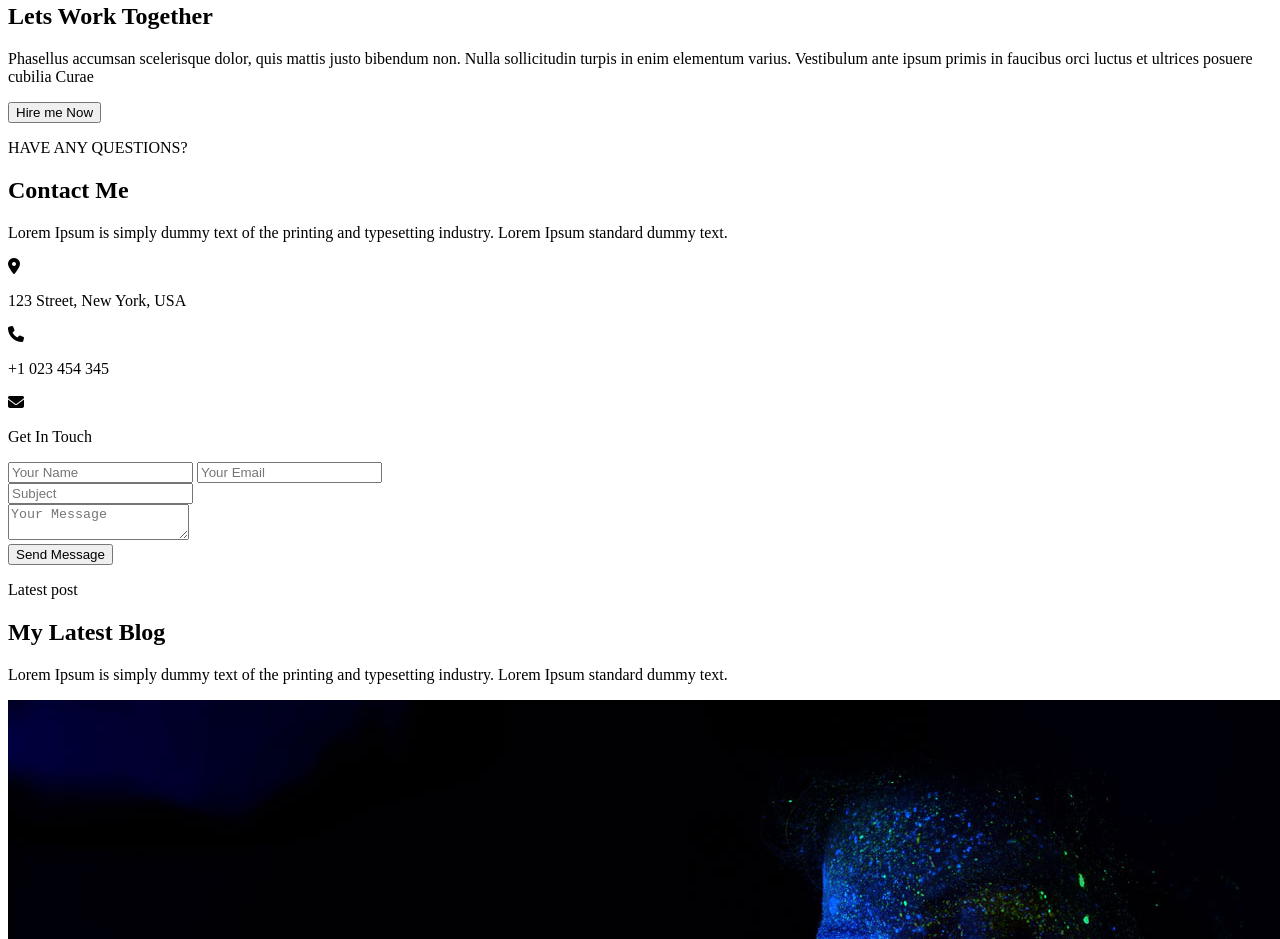
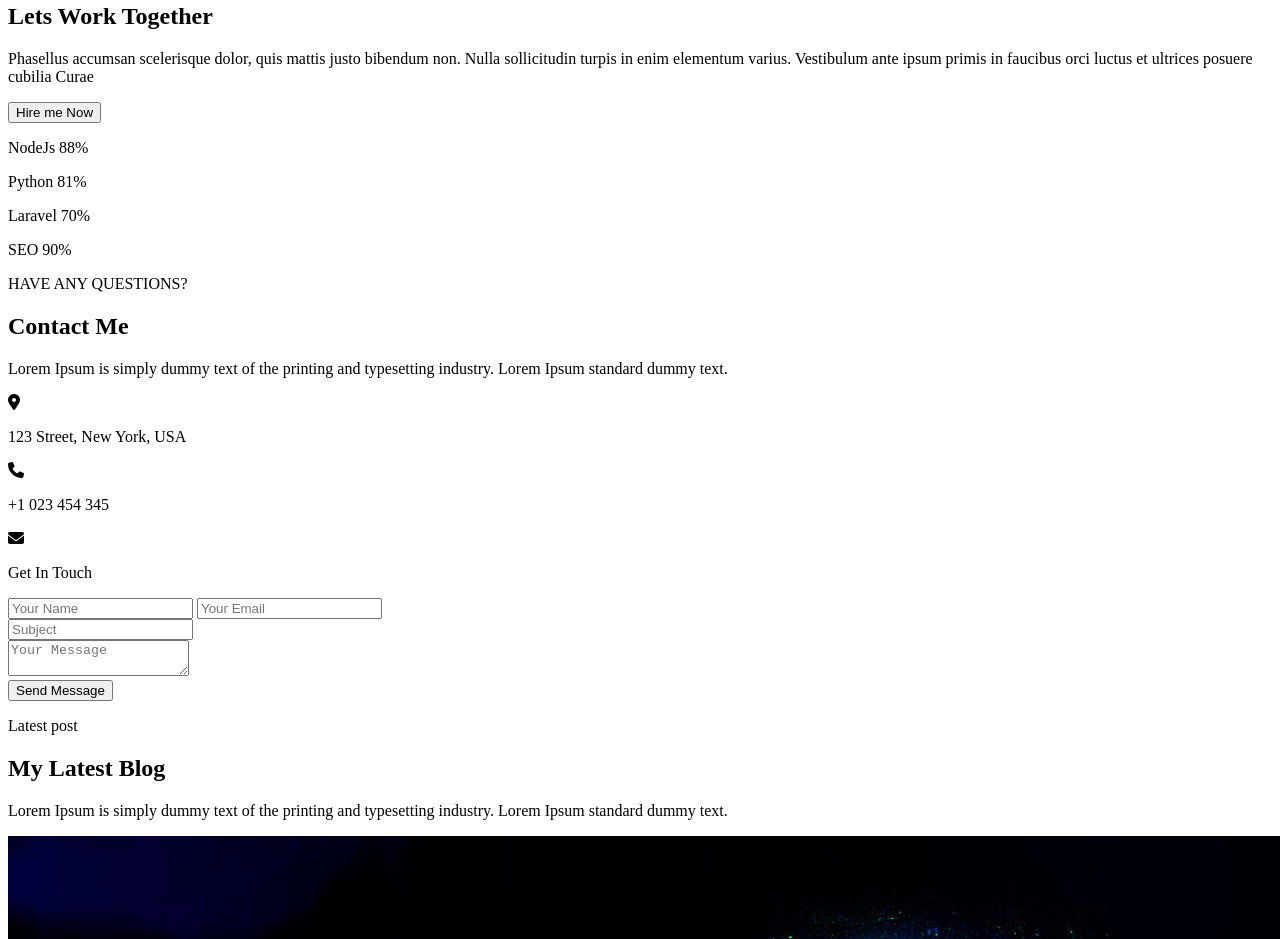
Before and after one commit to dadeath-code/html-project, a plain HTML site: page index.html in a window 1280 px wide. Shown: the part 9459-10398 px from the top of the page. Drawn offline with Linux system fonts and the light colour scheme.

Commit message:
fixed errors

```diff
--- a/index.html
+++ b/index.html
@@ -212,7 +212,10 @@
 
                  <!-- right side -->
                   <div>
-
+                    <p>NodeJs 88%</p>
+                    <p>Python 81%</p>
+                    <p>Laravel 70%</p>
+                    <p>SEO 90%</p>
                   </div>
              </section>
 
```
